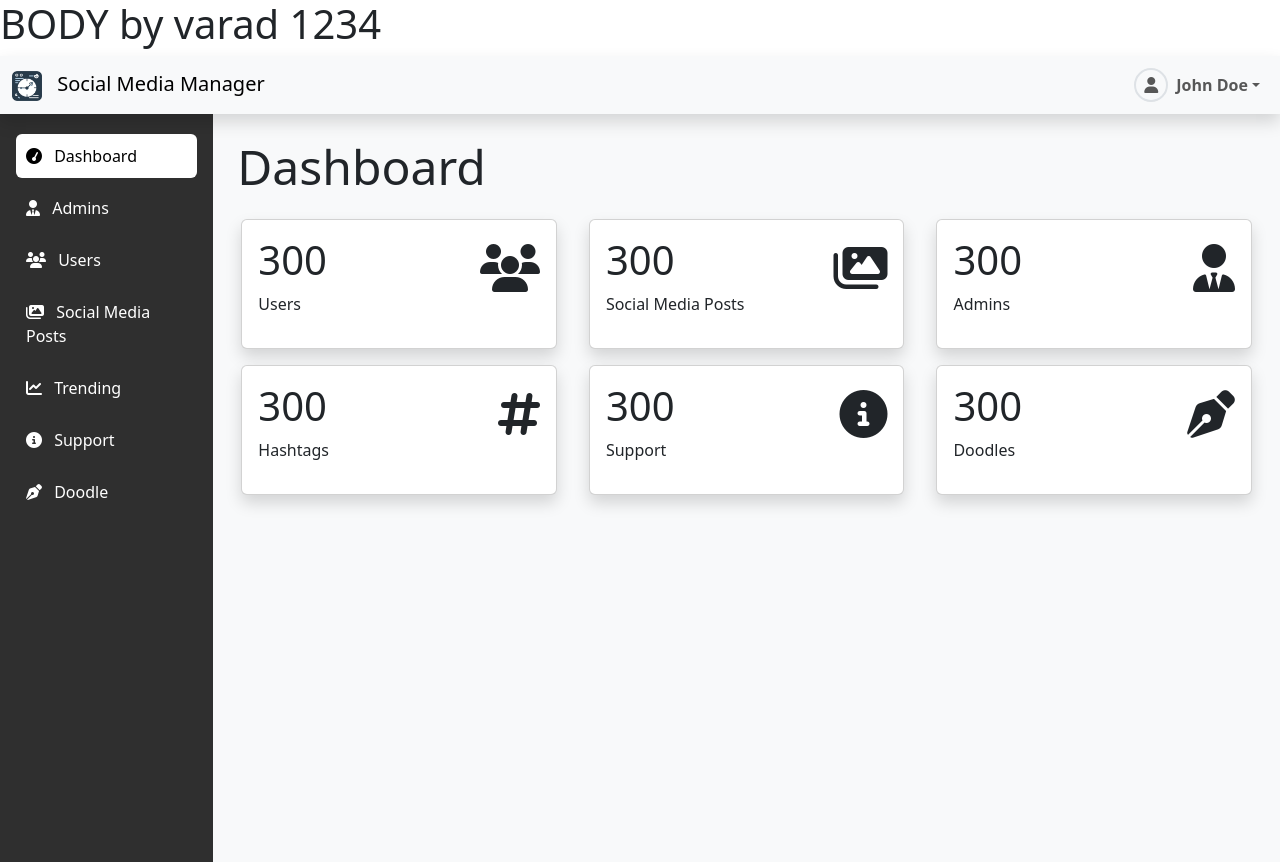
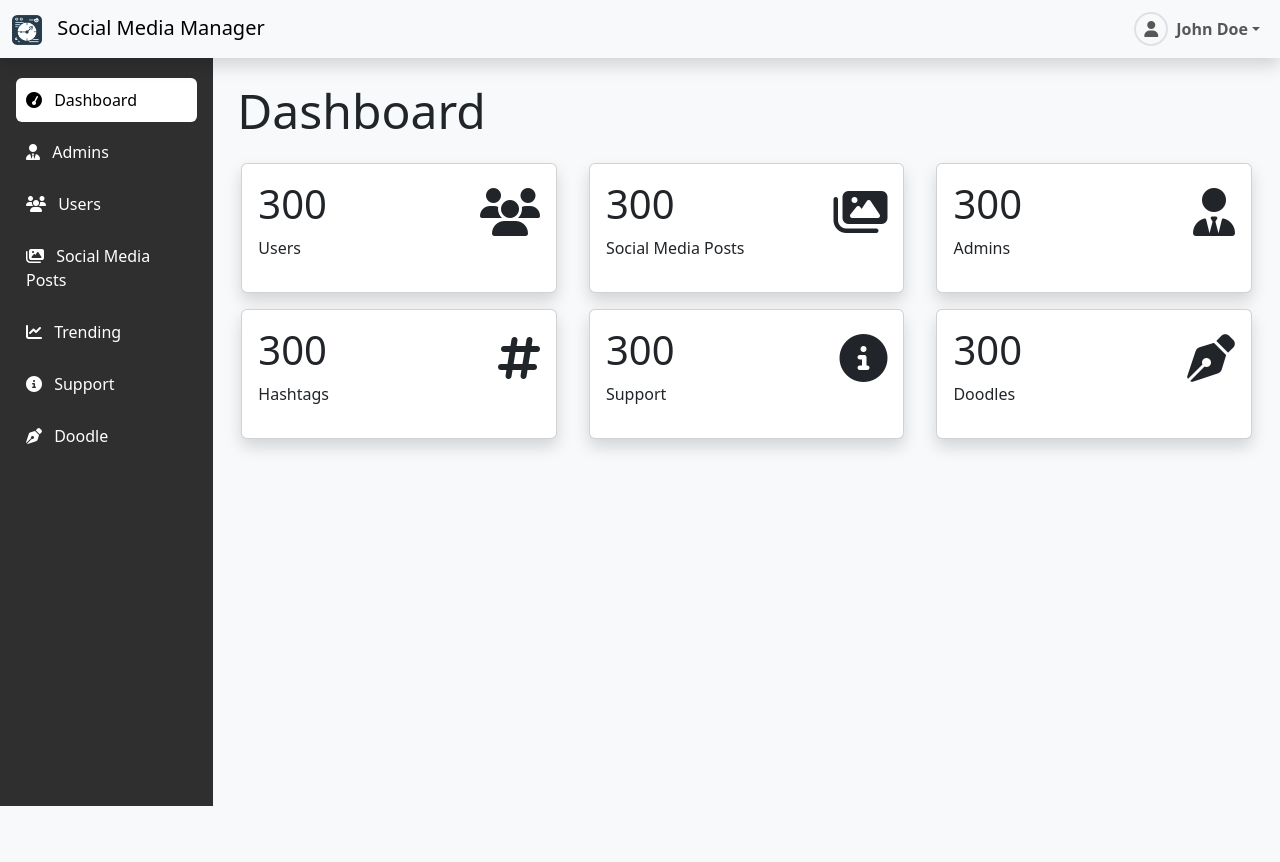
Before and after one commit to 11-Yash/smm, a PHP site: page / in a window 1280 px wide. After the commit the page ends 806 px from the top, so only its background shows below. Run offline with PHP 8.4, Linux system fonts and the light colour scheme; some libraries are stand-ins or nearby versions.

Commit message:
Update index.php

```diff
--- a/index.php
+++ b/index.php
@@ -10,7 +10,6 @@
 </head>
 
 <body>
-    <h1>BODY by varad 1234</h1>
     <?php include('required/navbar.php'); ?>
 
     <div class="container-fluid">
```
